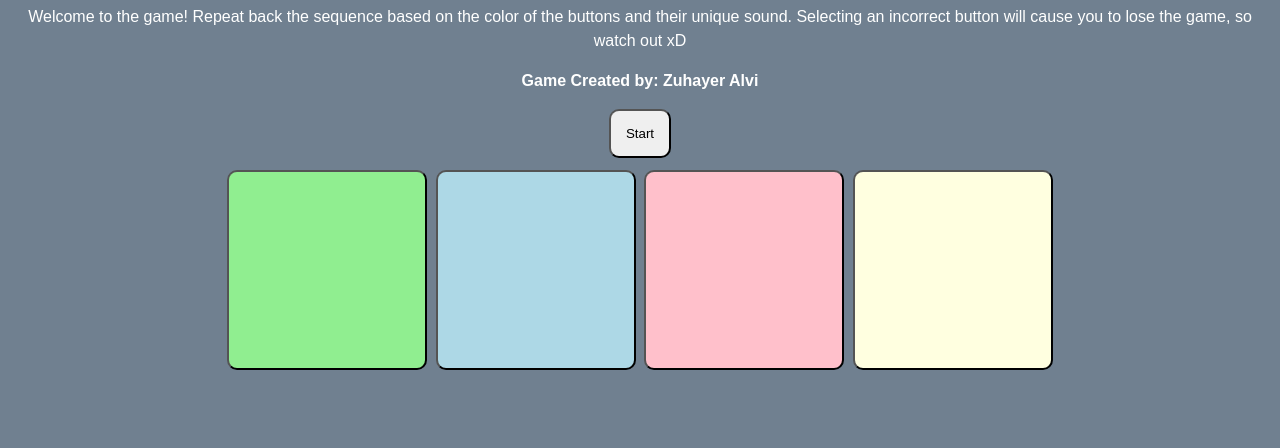
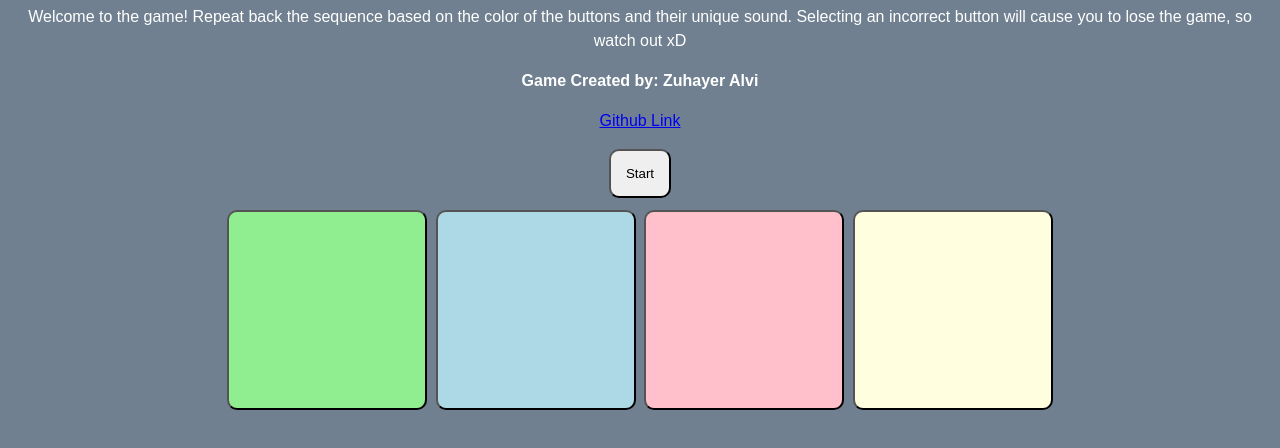
Before and after one commit to azuhayer/Sound-Colors-Memory-Game, a plain HTML site: page index.html in a window 1280 px wide. Shown: the part 86-534 px from the top of the page. Drawn offline with Linux system fonts and the light colour scheme.

Commit message:
Update index.html

```diff
--- a/index.html
+++ b/index.html
@@ -24,6 +24,9 @@
     <p id="Author">
         Game Created by: Zuhayer Alvi
     </p>
+    <p>
+      <a href="https://github.com/azuhayer/Sound-Colors-Memory-Game">Github Link</a>
+    </p>
 
     <button id="startBtn" onclick="startGame()">Start</button>
     <button id="stopBtn" class="hidden" onclick="stopGame()">Stop</button>
```
